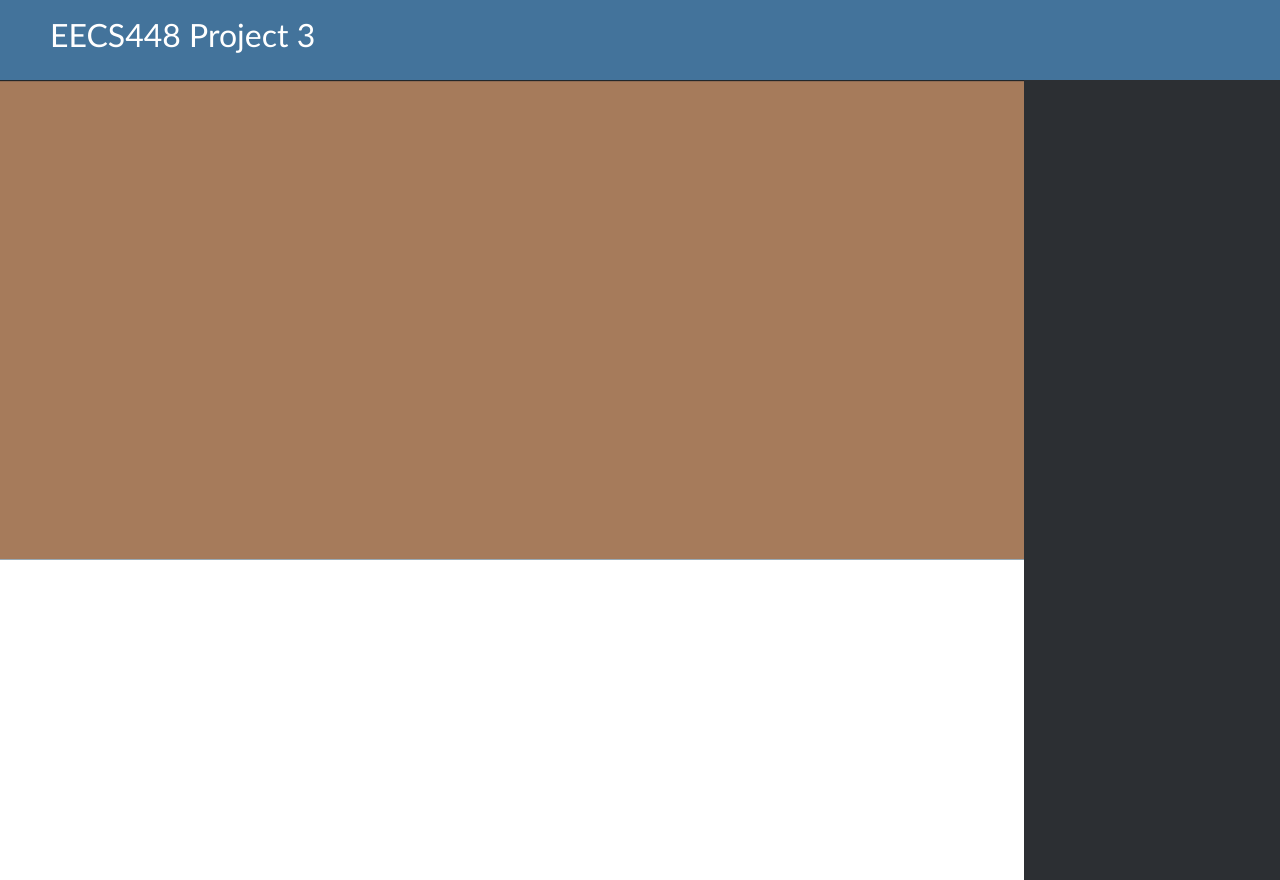
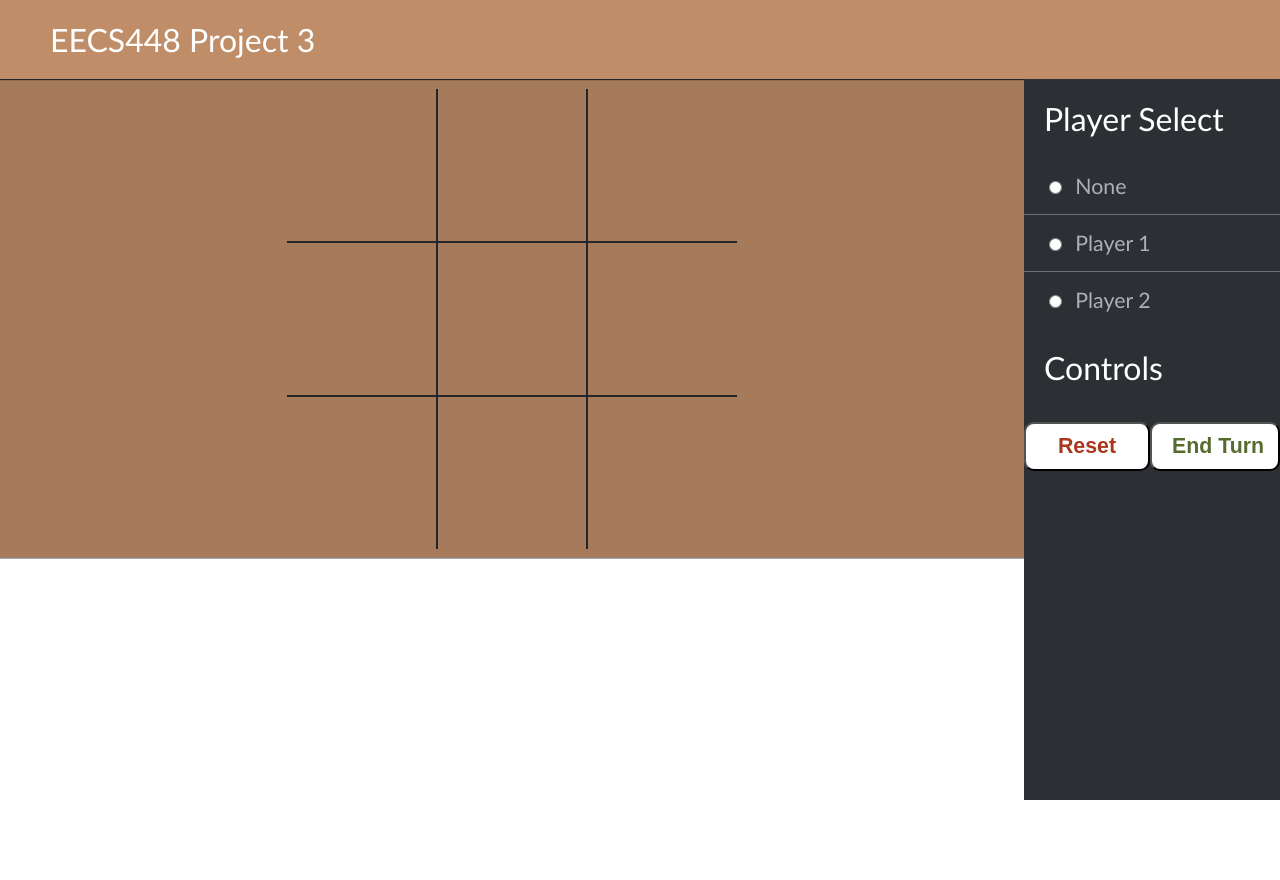
Before and after one commit to nrobless/EECS448_Project3, a plain HTML site: page src/web/index.html in a window 1280 px wide. After the commit the page ends 800 px from the top, so only its background shows below. Drawn offline with Linux system fonts and the light colour scheme.

Commit message:
Added some dummy elements.
Added and formatted elements to game and sidebar.

```diff
--- a/src/web/index.html
+++ b/src/web/index.html
@@ -18,6 +18,23 @@
         <div id="main">
             <!-- Game screen -->
             <div id="game">
+                <table id="board">
+                    <tr>
+                        <td></td>
+                        <td></td>
+                        <td></td>
+                    </tr>
+                    <tr>
+                        <td></td>
+                        <td></td>
+                        <td></td>
+                    </tr>
+                    <tr>
+                        <td></td>
+                        <td></td>
+                        <td></td>
+                    </tr>
+                </table>
             </div>
             <!-- Chatbox -->
             <div id="chat">
@@ -26,6 +43,28 @@
 
         <!-- Sidebar -->
         <div id="sidebar">
+            <div class="sidebar-header">Player Select</div>
+            <!-- Label solution from http://stackoverflow.com/questions/7727255/how-can-i-make-an-html-radiobutton-with-a-big-target-area -->
+            <label>
+                <div class="sidebar-item">
+                    <input id="p0" name="player" type="radio">None
+                </div>
+            </label>
+            <label>
+                <div class="sidebar-item">
+                    <input id="p1" name="player" type="radio">Player 1
+                </div>
+            </label>
+            <label>
+                <div class="sidebar-item">
+                    <input id="p2" name="player" type="radio">Player 2
+                </div>
+            </label>
+            <div class="sidebar-header">Controls</div>
+            <div class="sidebar-buttons">
+                <input type="reset">
+                <input type="submit" value="End Turn">
+            </div>
         </div>
 
     </div>
--- a/src/web/style.css
+++ b/src/web/style.css
@@ -3,6 +3,7 @@ html, body {
     height: 100%;
     padding: 0;
     margin: 0;
+    overflow: hidden;
 
     font-size: 12pt;
     font-family: 'Gill Sans', 'Gill Sans MT', Calibri, 'Trebuchet MS', sans-serif;
@@ -28,14 +29,14 @@ html, body {
 
 #header {
     width: 100%;
-    height: 50px;
-    padding: 15px 50px;
+    height: auto;
+    padding: 20px 50px;
     margin: 0;
     position: relative;
 
     font-size: 24pt;
-    color: #ffffff;
-    background-color: #43739b;
+    color: #FFFFFF;
+    background-color: #BF8E69;
 
     /* Box-shadow solution from http://stackoverflow.com/questions/9199433/cant-get-box-shadow-to-appear-above-div */
     -webkit-box-shadow: 0px 1px 1px #23272A;
@@ -60,15 +61,62 @@ html, body {
     flex-flow: column nowrap;
 
     color: #23272A;
-    background-color: #ffffff;
+    background-color: #FFFFFF;
 }
 
 #game {
     width: 100%;
     height: 60%;
+    padding: 0;
+    margin: 0;
+    list-style: none;
+
+    display: -webkit-box;
+    display: -moz-box;
+    display: -ms-flexbox;
+    display: -webkit-flex;
+    display: flex;
+
+    -webkit-flex-flow: column nowrap;
+    flex-flow: column nowrap;
 
     color: #23272A;
     background-color: #A67B5B;
+}
+
+table#board {
+    width: 450px;
+    height: 450px;
+    padding: 0;
+    margin: auto;
+
+    border-collapse: collapse;
+}
+
+table td {
+    width: 150px;
+    height: 150px;
+
+    text-align: center;
+    vertical-align: middle;
+
+    border: 2px solid #23272A;
+}
+
+table tr:first-child td {
+    border-top: 0;
+}
+
+table tr:last-child td {
+    border-bottom: 0;
+}
+
+table tr td:first-child {
+    border-left: 0;
+}
+
+table tr td:last-child {
+    border-right: 0;
 }
 
 #chat {
@@ -94,8 +142,9 @@ html, body {
 
     -webkit-flex-flow: column nowrap;
     flex-flow: column nowrap;
+    justify-content: flex-start;
 
-    color: #99AAB5;
+    color: #ACB1B5;
     background-color: #2C2F33;
 
     /* Box-shadow solution from http://stackoverflow.com/questions/9199433/cant-get-box-shadow-to-appear-above-div
@@ -103,3 +152,84 @@ html, body {
     -moz-box-shadow: -2px 0px 1px #23272A;
     box-shadow: -2px 0px 1px #23272A;*/
 }
+
+.sidebar-header {
+    width: 100%;
+    height: auto;
+    padding: 20px;
+    margin: 0;
+    position: relative;
+
+    font-size: 24pt;
+    color: #FFFFFF;
+    background-color: inherit;
+}
+
+#sidebar label {
+    border-bottom: 1px solid rgba(172, 177, 181, 0.5);
+}
+
+#sidebar label:nth-child(4) {
+    border-bottom: 0;
+}
+
+.sidebar-item {
+    width: 100%;
+    height: auto;
+    padding: 15px 15px 15px 20px;
+    margin: 0;
+    position: relative;
+
+    font-size: 16pt;
+}
+
+.sidebar-item:hover {
+    color: #FFFFFF;
+    background-color: #23272A;
+
+    cursor: pointer;
+}
+
+.sidebar-item input[type=radio] {
+    margin-right: 1em;
+}
+
+.sidebar-buttons {
+    width: 100%;
+    height: auto;
+    padding: 0;
+    margin: 0;
+    list-style: none;
+
+    display: -webkit-box;
+    display: -moz-box;
+    display: -ms-flexbox;
+    display: -webkit-flex;
+    display: flex;
+
+    -webkit-flex-flow: row nowrap;
+    flex-flow: row nowrap;
+    justify-content: center;
+}
+
+#sidebar input[type=reset], #sidebar input[type=submit] {
+    width: 130px;
+    height: auto;
+    padding: 10px 20px;
+    margin: 15px auto;
+
+    font-size: 16pt;
+    font-weight: bold;
+    background-color: #FFFFFF;
+
+    -webkit-border-radius: 10px;
+    border-radius: 10px;
+}
+
+#sidebar input[type=reset] {
+    color: #AA381E;
+}
+
+#sidebar input[type=submit] {
+    color: #556B2F;
+}
```
